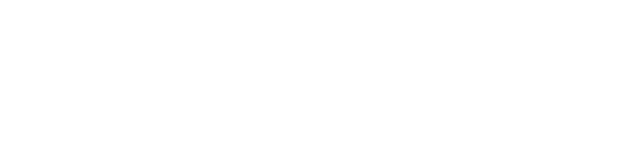
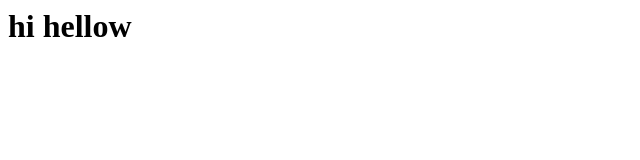
Before and after one commit to gopicoder/Javascript, a plain HTML site: page Javascript_basics/index.html in a window 1280 px wide. Shown: the whole page, without its empty margins (0-640 px from the left). Drawn offline with Linux system fonts and the light colour scheme.

Commit message:
worked on javascript file basics

```diff
--- a/Javascript_basics/index.html
+++ b/Javascript_basics/index.html
@@ -5,6 +5,6 @@
     <title>Document</title>
 </head>
 <body>
-
+    <h1>hi hellow</h1>
 </body>
 </html>
```
